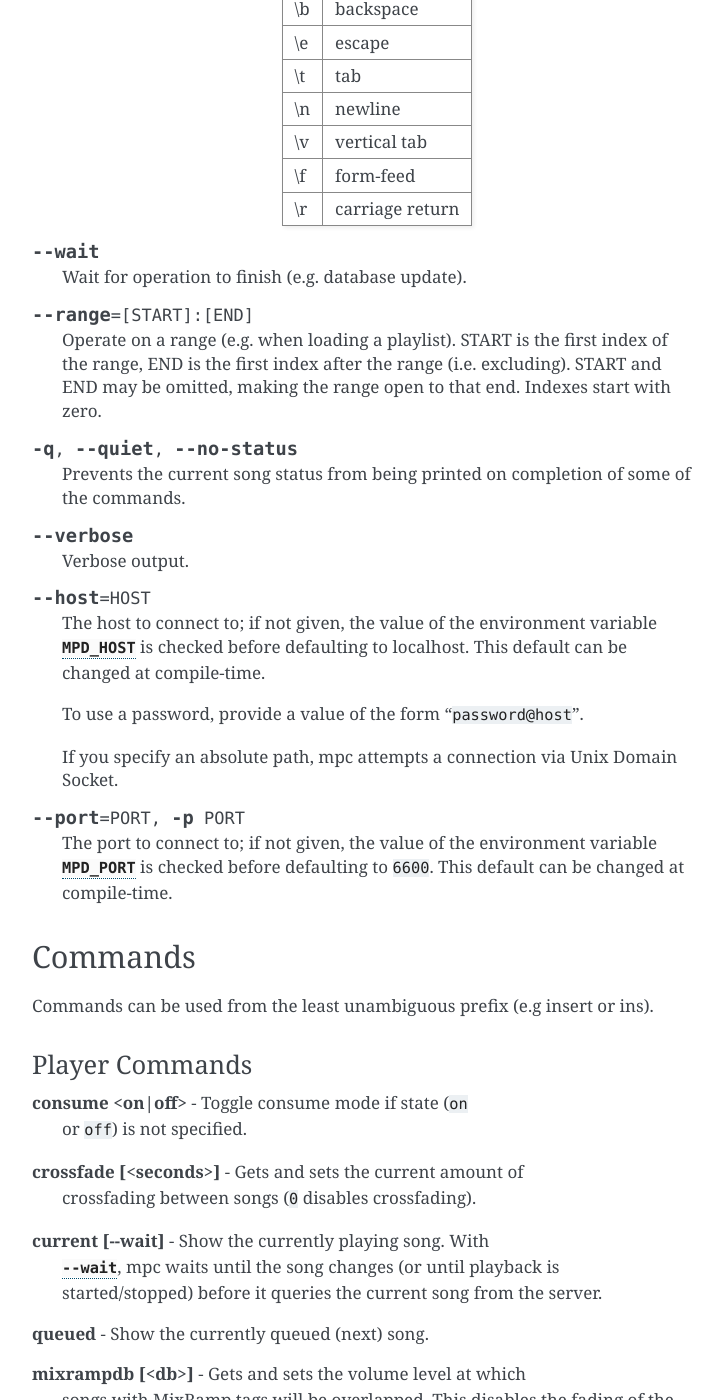
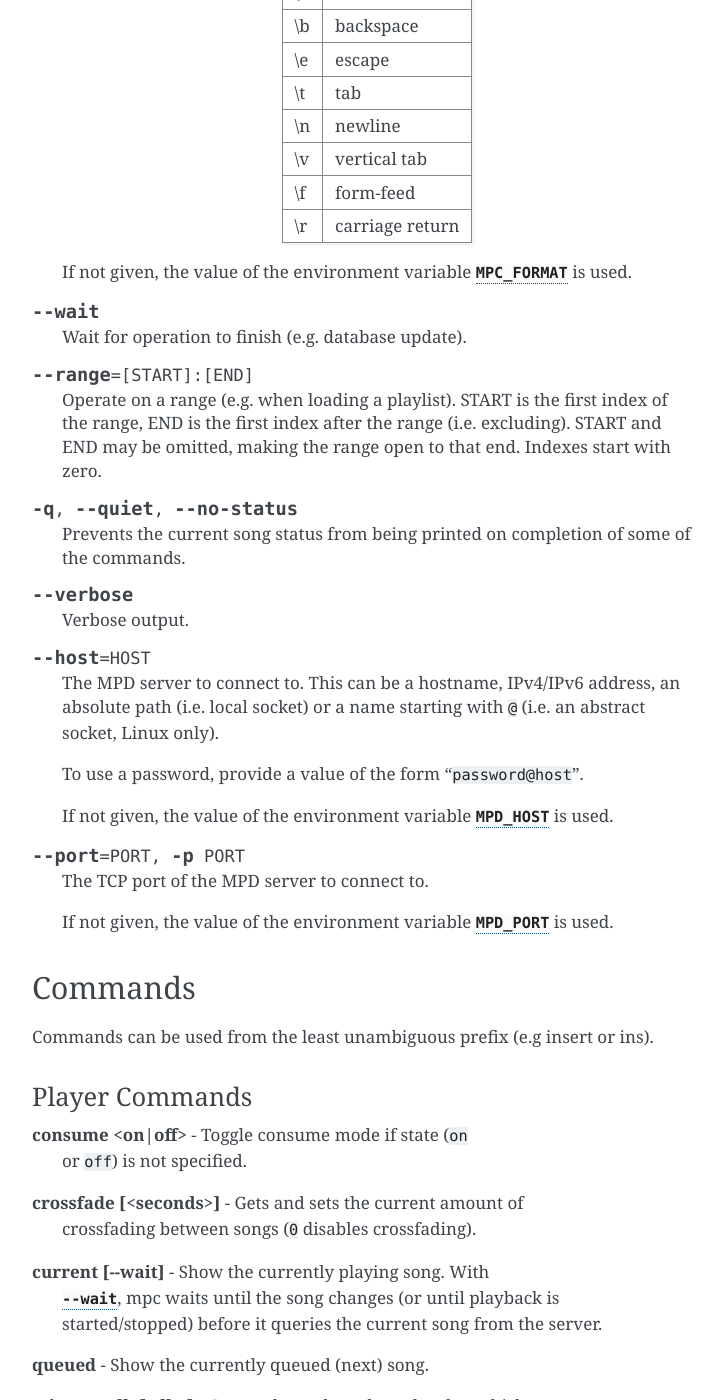
Before and after one commit to MusicPlayerDaemon/mpc, a Sphinx documentation site: the page built from doc/index.rst, in a window 1280 px wide and 1400 px high, scrolled down 1683 px. Shown: the whole window, without its empty margins (388-1111 px from the left). Built offline with Sphinx 7.4.7, drawn with Linux system fonts in a browser that asks for light colours; some of the changed text lies outside the part shown.

Commit message:
doc: merge redundant text of options and environment variables

```diff
--- a/doc/index.rst
+++ b/doc/index.rst
@@ -22,8 +22,9 @@
 
 .. option:: -f, --format
 
- Configure the format of song display for status and the queue.  The
- metadata delimiters are:
+ Configure the format used to display songs.
+
+ The metadata delimiters are:
 
  ================== ======================================================
  Name               Description
@@ -72,6 +73,9 @@
  \\r      carriage return
  ======== ===================
 
+ If not given, the value of the environment variable
+ :envvar:`MPC_FORMAT` is used.
+
 .. option:: --wait
 
  Wait for operation to finish (e.g. database update).
@@ -94,21 +98,22 @@
 
 .. option:: --host=HOST
 
- The host to connect to; if not given, the value of the environment
- variable :envvar:`MPD_HOST` is checked before defaulting to
- localhost.  This default can be changed at compile-time.
+ The MPD server to connect to.  This can be a hostname, IPv4/IPv6
+ address, an absolute path (i.e. local socket) or a name starting with
+ ``@`` (i.e. an abstract socket, Linux only).
 
  To use a password, provide a value of the form
  ":samp:`password@host`".
 
- If you specify an absolute path, mpc attempts a connection via Unix
- Domain Socket.
+ If not given, the value of the environment variable
+ :envvar:`MPD_HOST` is used.
 
 .. option:: --port=PORT, -p PORT
 
- The port to connect to; if not given, the value of the environment
- variable :envvar:`MPD_PORT` is checked before defaulting to
- :samp:`6600`.  This default can be changed at compile-time.
+ The TCP port of the MPD server to connect to.
+
+ If not given, the value of the environment variable
+ :envvar:`MPD_PORT` is used.
 
 
 Commands
@@ -375,20 +380,17 @@
 
 .. envvar:: MPC_FORMAT
 
- Specifies the format of song display for status and the queue.
+ Configure the format used to display songs.  See option
+ :option:`--format`.
 
 .. envvar:: MPD_HOST
 
- Specifies the hostname of the mpd server.  This can be a hostname, IP
- address or an absolute path.  If it is an absolute path, mpc will use
- Unix Domain Sockets instead of TCP/IP.
-
- If the server requires a password, it can be specified using
- password@host in the MPD_HOST variable.
+ The MPD server to connect to.  See option :option:`--host`.
 
 .. envvar:: MPD_PORT
 
- Specifies the port the MPD server is listening on.
+ The TCP port of the MPD server to connect to.  See option
+ :option:`--port`.
 
 
 Bugs
```
